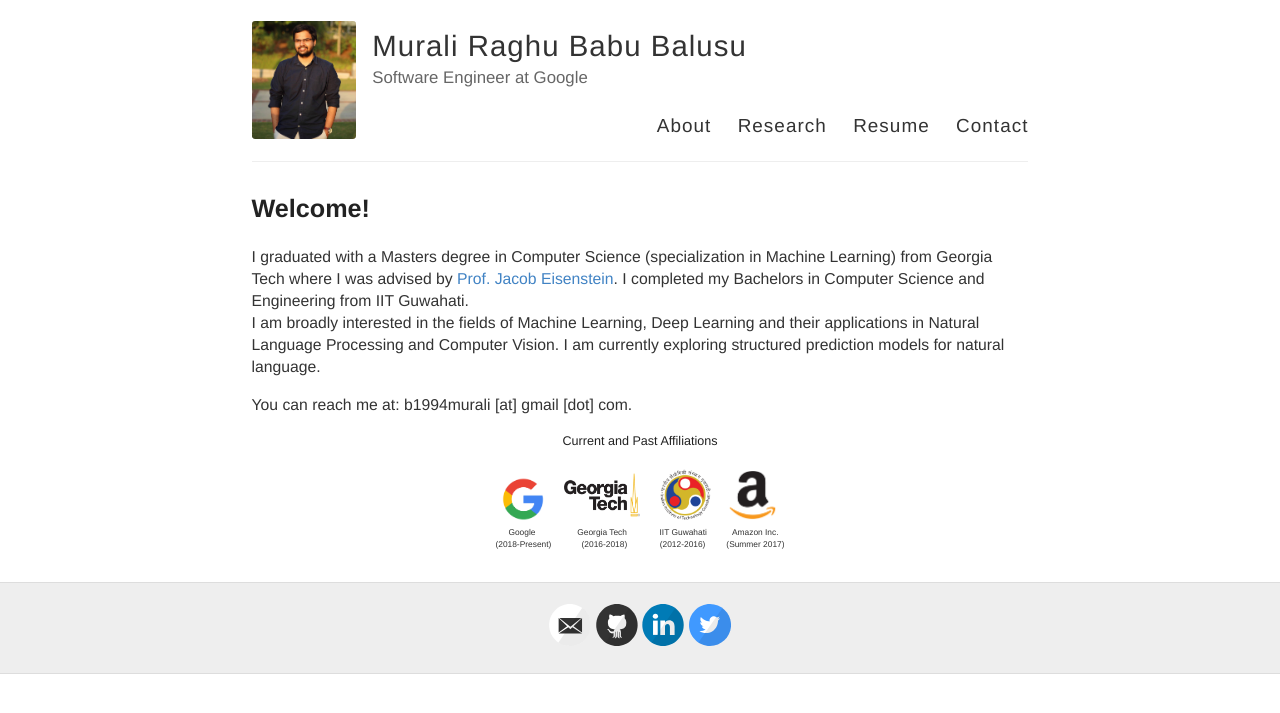
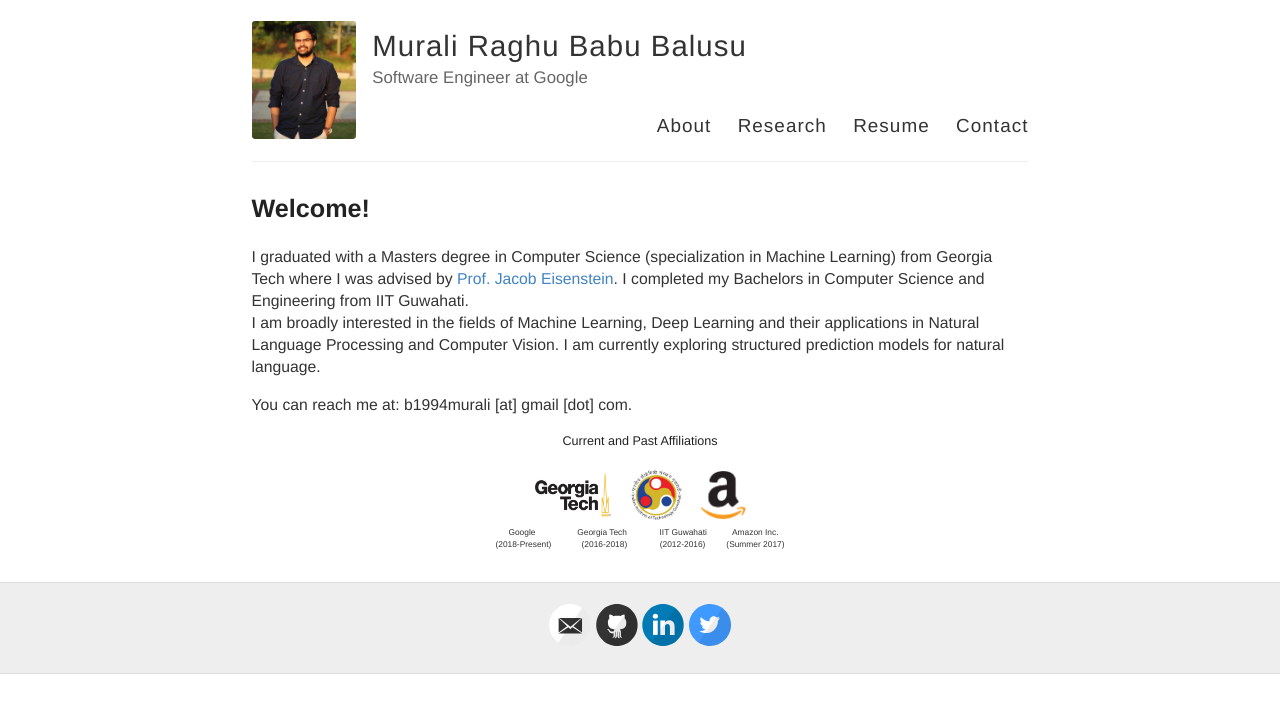
Before and after one commit to bmurali1994/bmurali1994.github.io, a Jekyll site: the page built from about/index.md, in a window 1280 px wide. Shown: the top 713 px of the page. Built offline with Jekyll 4.4.1, drawn with Linux system fonts in a browser that asks for light colours.

Commit message:
update2
update2

```diff
--- a/about/index.md
+++ b/about/index.md
@@ -11,9 +11,6 @@ You can reach me at:  b1994murali [at] gmail [dot] com.
 
 <h5 align="center">Current and Past Affiliations</h5>
 <figure align="center" class="affils">
-<a href="http://www.google.com/">
-	<img style="float: left;" src="/docs/pictures/google.png" style="width: 42px; height: 42px; margin:0px 5px"/>
-</a>
 <a href="http://www.gatech.edu/">
 	<img style="float: left;" src="/docs/pictures/gatech.png" style="width: 80px; height: 50px; margin:0px 5px"/>
 </a>
```
